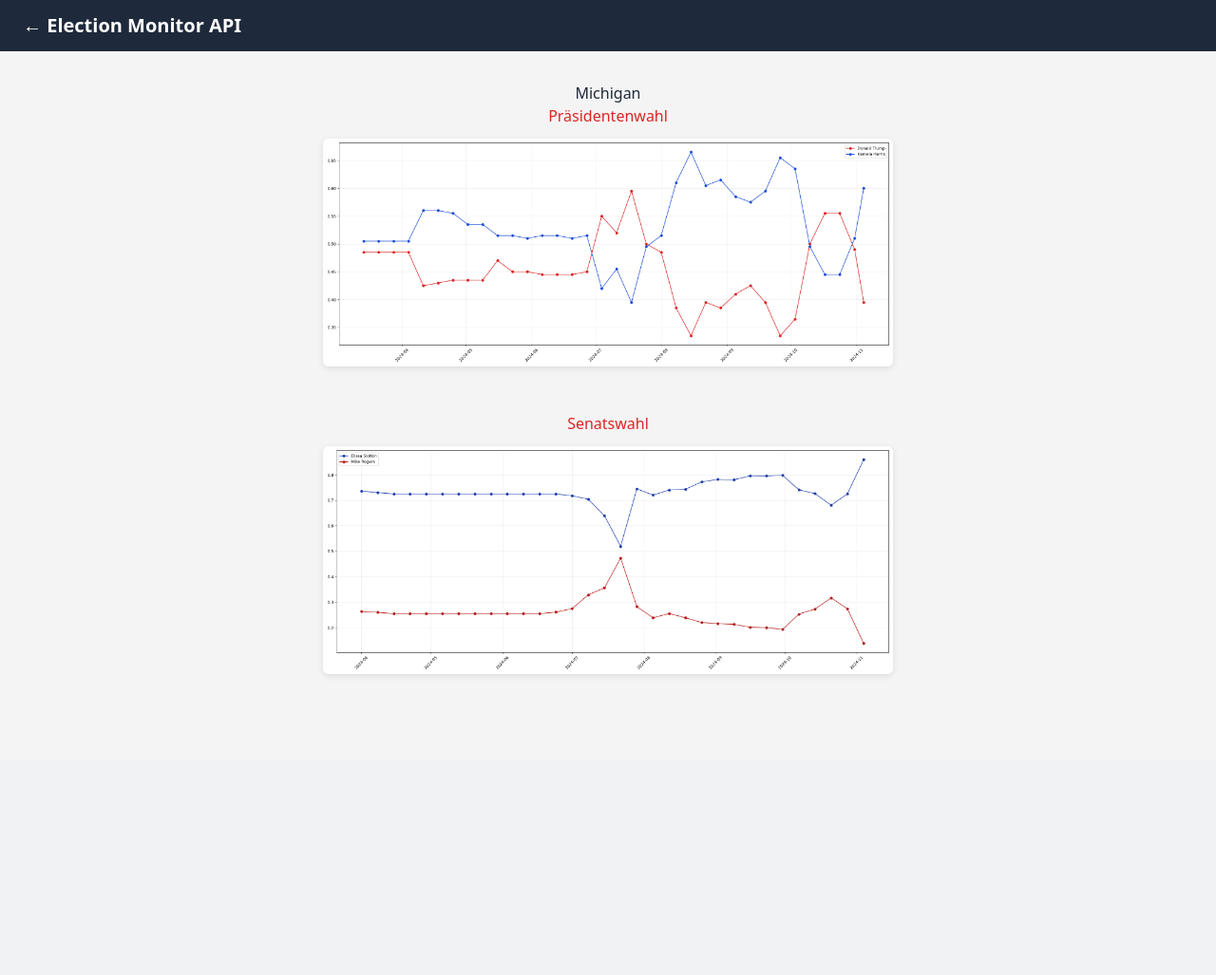
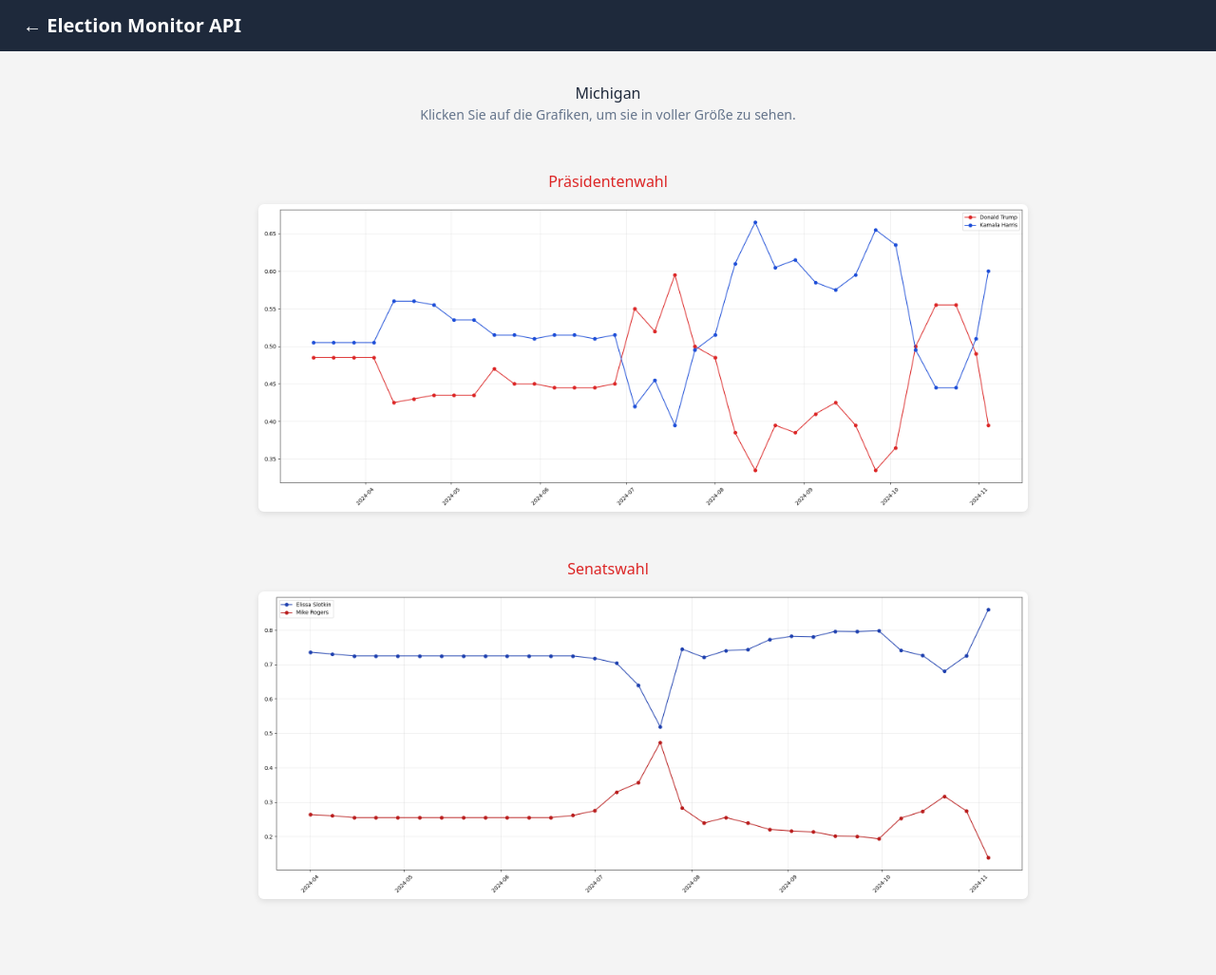
Before and after one commit to alexandr-gessel/election-monitor, a FastAPI app: page /state/MI in a window 1280 px wide. Shown: the whole page at 95% size. Before the commit the page ends 712 px from the top, so only its background shows below. Run offline with FastAPI, Linux system fonts and the light colour scheme; parts of the project's set-up code (start-up, migrations or seed data) failed here and were passed over; some libraries are stand-ins or nearby versions.

Commit message:
Update state.html

```diff
--- a/app/templates/state.html
+++ b/app/templates/state.html
@@ -3,8 +3,9 @@
 <head>
     <meta charset="UTF-8">
     <title> {{ state }} </title>
+    <script src="https://cdn.tailwindcss.com"></script>
     <link rel="stylesheet" href="{{ url_for('static', path='style.css') }}">
-    <script src="https://cdn.tailwindcss.com"></script>
+
 </head>
 <body>
     <header>
@@ -14,20 +15,28 @@
     <main class="main-centered">
         {% set full_name = dict(states).get(state, state) %}
         <h2>{{ full_name }}</h2>
+        <p style="font-size: 14px; color: #64748b; margin-bottom: 24px;">
+            Klicken Sie auf die Grafiken, um sie in voller Größe zu sehen.
+        </p>
+        <br>
+        <div class="chart-block">
+            <h3 class="pres-title" >Präsidentenwahl</h3>
+            {% if pres_data %}
+            <a href="{{ url_for('static', path='charts/' + state + '_president.png') }}" target="_blank">
+                <img src="{{ url_for('static', path='charts/' + state + '_president.png') }}" alt="Präsidentenwahl" class="rounded shadow mx-auto mb-6" style="width: 110%; max-width: 2000px;">
 
-        <div class="chart-block">
-            <h3>Präsidentenwahl</h3>
-            {% if pres_data %}
-                <img src="{{ url_for('static', path='charts/' + state + '_president.png') }}" alt="Präsidentenwahl" class="rounded shadow w-full max-w-6xl mx-auto mb-6">
+            <a>
             {% else %}
                 <p>Für diesen Staat liegen keine Daten zur Präsidentenwahl vor.</p>
             {% endif %}
         </div>
 
-        <div class="chart-block">
-            <h3>Senatswahl</h3>
+        <div class="chart-block" >
+            <h3 class="senate-title" >Senatswahl</h3>
             {% if sen_data %}
-                <img src="{{ url_for('static', path='charts/' + state + '_senate.png') }}" alt="Senatswahl" class="rounded shadow w-full max-w-5xl mx-auto">
+            <a href="{{ url_for('static', path='charts/' + state + '_senate.png') }}" target="_blank">
+                <img src="{{ url_for('static', path='charts/' + state + '_senate.png') }}" alt="Senatswahl" class="rounded shadow w-full max-w-5xl mx-auto" style="width: 110%; max-width: 2000px;">
+            </a>
             {% else %}
                 <p>Für diesen Staat liegen keine Daten zur Senatswahl vor.</p>
             {% endif %}
```
